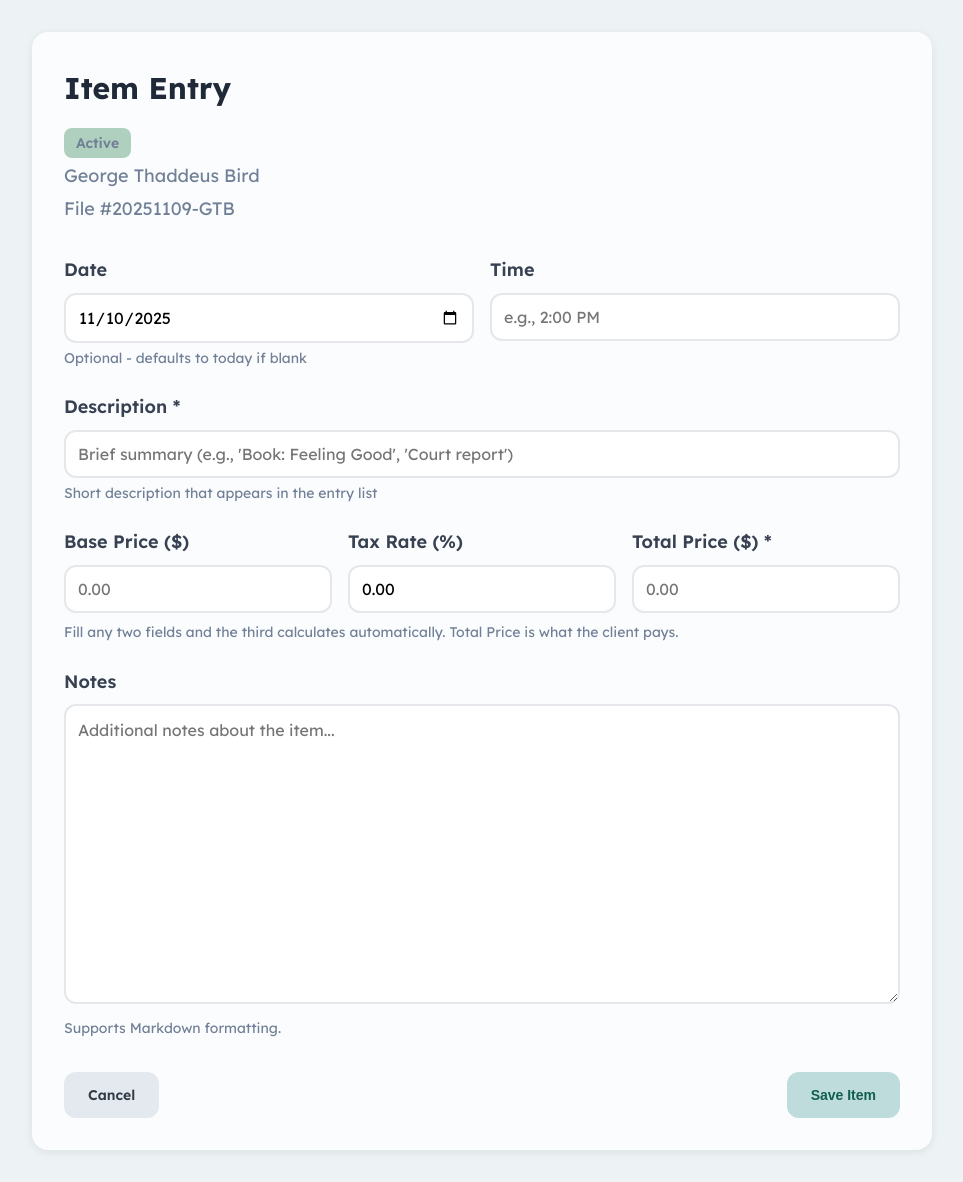
After one commit to rsembera/edgecase, a Flask app: page /client/2/item in a window 1280 px wide. The commit adds this page. Shown: the whole page, without its empty margins (158-1121 px from the left). Run offline with Flask 3, Linux system fonts and the light colour scheme; data comes from the database, SQL or seed files in the repository; both versions use the stored data as it was after the commit.

Commit message:
Add Item entry type with automatic tax calculation
Features:
- Item entry form with date, time, description, and notes
- Smart tax calculation: fill any 2 of (Base Price, Tax Rate, Total Price) and 3rd auto-calculates
- JavaScript tracks last-edited field to intelligently recalculate
- Create and edit item routes in app.py
- Item filtering in client file view
- Item badge in timeline (amber color #F5E6D3)

Database:
- Added item_date, item_time, base_price, and tax_rate fields to entries table schema
- Added fields to migration system for automatic updates
- Added fields to optional_fields lists in add_entry/update_entry

UI:
- Date and time fields on same line in form
- Three-column layout for Base/Tax/Total with auto-calculation
- Amber badge for items in timeline
- Details column shows base price + tax rate breakdown
- Info column shows total fee
- Filter includes Item checkbox (defaults to checked)

```diff
--- a/web/app.py
+++ b/web/app.py
@@ -230,7 +230,7 @@ def client_file(client_id):
 
     # Default: show all classes if none selected
     if not class_filter:
-        class_filter = ['session', 'consultation', 'communication', 'absence']
+        class_filter = ['session', 'consultation', 'communication', 'absence', 'item']
 
     # Get profile entry separately (pinned at top)
     profile_entry = db.get_profile_entry(client_id)
@@ -285,6 +285,8 @@ def client_file(client_id):
             date_field = entry['comm_date']
         elif entry['class'] == 'absence' and entry.get('absence_date'):
             date_field = entry['absence_date']
+        elif entry['class'] == 'item' and entry.get('item_date'):
+            date_field = entry['item_date']
         # Add more entry types here as we implement them
 
         if date_field:
@@ -308,6 +310,8 @@ def client_file(client_id):
                     return e.get('comm_date', 0)
                 elif e['class'] == 'absence':
                     return e.get('absence_date', 0)
+                elif e['class'] == 'item':
+                    return e.get('item_date', 0)
                 return 0
 
             month_entries = sorted(year_dict[year][month],
@@ -821,6 +825,116 @@ def edit_absence(client_id, entry_id):
                          has_links=has_links,
                          linked_clients=linked_clients)
 
+@app.route('/client/<int:client_id>/item', methods=['GET', 'POST'])
+def create_item(client_id):
+    """Create a new item entry for a client."""
+    client = db.get_client(client_id)
+    if not client:
+        return "Client not found", 404
+
+    client_type = db.get_client_type(client['type_id'])
+
+    if request.method == 'POST':
+        # Convert date string to Unix timestamp (optional for items)
+        item_date_str = request.form.get('item_date')
+        item_date_timestamp = None
+        if item_date_str:
+            from datetime import datetime
+            date_obj = datetime.strptime(item_date_str, '%Y-%m-%d')
+            item_date_timestamp = int(date_obj.timestamp())
+
+        # Prepare item data
+        item_data = {
+            'client_id': client_id,
+            'class': 'item',
+            'description': request.form['description'],
+            'item_date': item_date_timestamp,
+            'item_time': request.form.get('item_time', ''),
+            'base_price': float(request.form.get('base_price', 0)) if request.form.get('base_price') else None,
+            'tax_rate': float(request.form.get('tax_rate', 0)) if request.form.get('tax_rate') else 0,
+            'fee': float(request.form.get('total_price', 0)),  # Total price = fee
+            'content': request.form.get('content', '')
+        }
+
+        # Save item
+        db.add_entry(item_data)
+
+        # TODO: Handle link_entry checkbox when linking is implemented
+
+        return redirect(url_for('client_file', client_id=client_id))
+
+    # GET - show form
+    from datetime import date
+    today = date.today().strftime('%Y-%m-%d')
+
+    # TODO: Check if client has links
+    has_links = False
+    linked_clients = []
+
+    return render_template('entry_forms/item.html',
+                         client=client,
+                         client_type=client_type,
+                         today=today,
+                         has_links=has_links,
+                         linked_clients=linked_clients)
+
+@app.route('/client/<int:client_id>/item/<int:entry_id>', methods=['GET', 'POST'])
+def edit_item(client_id, entry_id):
+    """Edit existing item entry."""
+    client = db.get_client(client_id)
+    if not client:
+        return "Client not found", 404
+
+    client_type = db.get_client_type(client['type_id'])
+    item = db.get_entry(entry_id)
+
+    if not item or item['class'] != 'item':
+        return "Item not found", 404
+
+    if request.method == 'POST':
+        # Convert date string to Unix timestamp (optional for items)
+        item_date_str = request.form.get('item_date')
+        item_date_timestamp = None
+        if item_date_str:
+            from datetime import datetime
+            date_obj = datetime.strptime(item_date_str, '%Y-%m-%d')
+            item_date_timestamp = int(date_obj.timestamp())
+
+        # Prepare updated item data
+        item_data = {
+            'description': request.form['description'],
+            'item_date': item_date_timestamp,
+            'item_time': request.form.get('item_time', ''),
+            'base_price': float(request.form.get('base_price', 0)) if request.form.get('base_price') else None,
+            'tax_rate': float(request.form.get('tax_rate', 0)) if request.form.get('tax_rate') else 0,
+            'fee': float(request.form.get('total_price', 0)),  # Total price = fee
+            'content': request.form.get('content', '')
+        }
+
+        # Save updated item
+        db.update_entry(entry_id, item_data)
+
+        # TODO: Handle link_entry checkbox when linking is implemented
+
+        return redirect(url_for('client_file', client_id=client_id))
+
+    # GET - show form with existing data
+    # Convert timestamp back to date string
+    from datetime import datetime
+    item_date = datetime.fromtimestamp(item['item_date']).strftime('%Y-%m-%d') if item.get('item_date') else None
+
+    # TODO: Check if client has links
+    has_links = False
+    linked_clients = []
+
+    return render_template('entry_forms/item.html',
+                         client=client,
+                         client_type=client_type,
+                         entry=item,
+                         item_date=item_date,
+                         has_links=has_links,
+                         linked_clients=linked_clients)
+
 @app.route('/types')
 def manage_types():
     """Manage client types."""
--- /dev/null
+++ b/web/templates/entry_forms/item.html
@@ -0,0 +1,300 @@
+{% extends "base.html" %}
+
+{% block title %}{% if entry %}Edit{% else %}Create{% endif %} Item - {{ client.first_name }} {{ client.last_name }}{% endblock %}
+
+{% block extra_css %}
+<style>
+    .form-group {
+        margin-bottom: 1.5rem;
+    }
+
+    .form-group label {
+        display: block;
+        font-weight: 600;
+        margin-bottom: 0.5rem;
+        color: #374151;
+    }
+
+    .form-group input,
+    .form-group select,
+    .form-group textarea {
+        width: 100%;
+        padding: 0.75rem;
+        border: 2px solid #E5E7EB;
+        border-radius: 0.75rem;
+        font-size: 1rem;
+        font-family: 'Lexend', sans-serif;
+        transition: border-color 0.2s;
+    }
+
+    .form-group input:focus,
+    .form-group select:focus,
+    .form-group textarea:focus {
+        outline: none;
+        border-color: #1F8F74;
+        box-shadow: 0 0 0 3px rgba(31,143,116,0.1);
+    }
+
+    .form-group textarea {
+        min-height: 300px;
+        resize: vertical;
+        font-family: 'Lexend', monospace;
+        line-height: 1.6;
+    }
+
+    .form-actions {
+        display: flex;
+        gap: 1rem;
+        justify-content: flex-end;
+        margin-top: 2rem;
+    }
+
+    .btn-cancel {
+        padding: 0.75rem 1.5rem;
+        background: #E3E9EE;
+        color: #323B45;
+        text-decoration: none;
+        border-radius: 0.75rem;
+        border: none;
+        font-size: 0.875rem;
+        font-weight: 600;
+        cursor: pointer;
+        transition: all 0.2s;
+    }
+
+    .btn-cancel:hover {
+        background: #DEE2E6;
+    }
+
+    .btn-save {
+        padding: 0.75rem 1.5rem;
+        background: #BFDCDC;
+        color: #115D4F;
+        border-radius: 0.75rem;
+        border: none;
+        font-size: 0.875rem;
+        font-weight: 600;
+        cursor: pointer;
+        transition: all 0.2s;
+    }
+
+    .btn-save:hover {
+        background: #9FCFC0;
+        transform: translateY(-1px);
+    }
+
+    .helper-text {
+        font-size: 0.875rem;
+        color: #718096;
+        margin-top: 0.25rem;
+    }
+
+    .type-badge {
+        display: inline-block;
+        padding: 0.25rem 0.75rem;
+        border-radius: 0.5rem;
+        font-size: 0.875rem;
+        font-weight: 600;
+    }
+</style>
+{% endblock %}
+
+{% block content %}
+
+<div class="card" style="max-width: 900px; margin: 0 auto;">
+    <div style="display: flex; justify-content: space-between; align-items: start; margin-bottom: 2rem;">
+        <div>
+            <h2>Item Entry</h2>
+            <div style="color: #718096;">
+                <div style="margin-bottom: 0.25rem;">
+                    <span class="type-badge" style="background-color: {{ client_type['color'] }}">
+                        {{ client_type['name'] }}
+                    </span>
+                </div>
+                <div style="margin-bottom: 0.25rem;">
+                    {{ client['first_name'] }} {{ client['middle_name'] }} {{ client['last_name'] }}
+                </div>
+                <div>
+                    File #{{ client['file_number'] }}
+                </div>
+            </div>
+        </div>
+    </div>
+
+    <form method="POST">
+        <!-- Date and Time on same line -->
+        <div style="display: grid; grid-template-columns: 1fr 1fr; gap: 1rem; margin-bottom: 1.5rem;">
+            <div class="form-group" style="margin-bottom: 0;">
+                <label for="item_date">Date</label>
+                <input type="date"
+                       id="item_date"
+                       name="item_date"
+                       value="{% if entry %}{{ item_date }}{% else %}{{ today }}{% endif %}">
+                <div class="helper-text">Optional - defaults to today if blank</div>
+            </div>
+
+            <div class="form-group" style="margin-bottom: 0;">
+                <label for="item_time">Time</label>
+                <input type="text"
+                       id="item_time"
+                       name="item_time"
+                       value="{{ entry.item_time if entry else '' }}"
+                       placeholder="e.g., 2:00 PM">
+            </div>
+        </div>
+
+        <!-- Description -->
+        <div class="form-group">
+            <label for="description">Description *</label>
+            <input type="text"
+                   id="description"
+                   name="description"
+                   value="{{ entry.description if entry else '' }}"
+                   placeholder="Brief summary (e.g., 'Book: Feeling Good', 'Court report')"
+                   required>
+            <div class="helper-text">Short description that appears in the entry list</div>
+        </div>
+
+        <!-- Tax Calculation Fields -->
+        <div style="display: grid; grid-template-columns: 1fr 1fr 1fr; gap: 1rem; margin-bottom: 1.5rem;">
+            <div class="form-group" style="margin-bottom: 0;">
+                <label for="base_price">Base Price ($)</label>
+                <input type="number"
+                       id="base_price"
+                       name="base_price"
+                       value="{{ '%.2f'|format(entry.base_price) if entry and entry.base_price else '' }}"
+                       step="0.01"
+                       min="0"
+                       placeholder="0.00">
+            </div>
+
+            <div class="form-group" style="margin-bottom: 0;">
+                <label for="tax_rate">Tax Rate (%)</label>
+                <input type="number"
+                       id="tax_rate"
+                       name="tax_rate"
+                       value="{{ '%.2f'|format(entry.tax_rate) if entry and entry.tax_rate else '0.00' }}"
+                       step="0.01"
+                       min="0"
+                       max="100"
+                       placeholder="0.00">
+            </div>
+
+            <div class="form-group" style="margin-bottom: 0;">
+                <label for="total_price">Total Price ($) *</label>
+                <input type="number"
+                       id="total_price"
+                       name="total_price"
+                       value="{{ '%.2f'|format(entry.fee) if entry and entry.fee else '' }}"
+                       step="0.01"
+                       min="0"
+                       placeholder="0.00"
+                       required>
+            </div>
+        </div>
+        <div class="helper-text" style="margin-top: -1rem; margin-bottom: 1.5rem;">
+            Fill any two fields and the third calculates automatically. Total Price is what the client pays.
+        </div>
+
+        <!-- Content -->
+        <div class="form-group">
+            <label for="content">Notes</label>
+            <textarea id="content"
+                      name="content"
+                      placeholder="Additional notes about the item...">{{ entry.content if entry else '' }}</textarea>
+            <div class="helper-text">
+                Supports Markdown formatting.
+            </div>
+        </div>
+
+        <!-- Link Toggle (only show if client has links) -->
+        {% if has_links %}
+        <div class="form-group">
+            <label style="display: flex; align-items: center; cursor: pointer;">
+                <input type="checkbox"
+                       name="link_entry"
+                       value="1"
+                       {% if entry and entry.is_linked %}checked{% endif %}
+                       style="width: auto; margin-right: 0.5rem;">
+                <span>Create copy in linked client files</span>
+            </label>
+            <div class="helper-text">
+                This client is linked to: {{ linked_clients|join(', ') }}
+            </div>
+        </div>
+        {% endif %}
+
+        <!-- Form Actions -->
+        <div class="form-actions" style="justify-content: space-between;">
+            <a href="{{ url_for('client_file', client_id=client['id']) }}" class="btn-cancel">Cancel</a>
+            <button type="submit" class="btn-save">Save Item</button>
+        </div>
+    </form>
+</div>
+
+<script>
+// Auto-expanding textarea
+const textarea = document.getElementById('content');
+const maxHeight = 600;
+
+function autoResize() {
+    textarea.style.height = 'auto';
+    const newHeight = Math.min(textarea.scrollHeight, maxHeight);
+    textarea.style.height = newHeight + 'px';
+
+    if (textarea.scrollHeight > maxHeight) {
+        textarea.style.overflowY = 'scroll';
+    } else {
+        textarea.style.overflowY = 'hidden';
+    }
+}
+
+autoResize();
+textarea.addEventListener('input', autoResize);
+
+// Tax calculation logic
+const basePrice = document.getElementById('base_price');
+const taxRate = document.getElementById('tax_rate');
+const totalPrice = document.getElementById('total_price');
+
+let lastEdited = null;
+
+function calculateTax() {
+    const base = parseFloat(basePrice.value) || 0;
+    const rate = parseFloat(taxRate.value) || 0;
+    const total = parseFloat(totalPrice.value) || 0;
+
+    // If user just edited base or tax rate, calculate total
+    if (lastEdited === 'base' || lastEdited === 'rate') {
+        const calculatedTotal = base * (1 + rate / 100);
+        totalPrice.value = calculatedTotal.toFixed(2);
+    }
+    // If user just edited total, calculate base (keeping tax rate)
+    else if (lastEdited === 'total') {
+        const calculatedBase = total / (1 + rate / 100);
+        basePrice.value = calculatedBase.toFixed(2);
+    }
+}
+
+basePrice.addEventListener('input', function() {
+    lastEdited = 'base';
+    calculateTax();
+});
+
+taxRate.addEventListener('input', function() {
+    lastEdited = 'rate';
+    calculateTax();
+});
+
+totalPrice.addEventListener('input', function() {
+    lastEdited = 'total';
+    calculateTax();
+});
+
+// On page load, if editing existing item with values, set lastEdited to make calculations work
+{% if entry %}
+lastEdited = 'base';
+{% endif %}
+</script>
+
+{% endblock %}
```
Also changed, not shown: core/database.py (+11 -0 lines), web/templates/client_file.html (+26 -1 lines), data/edgecase.db.
